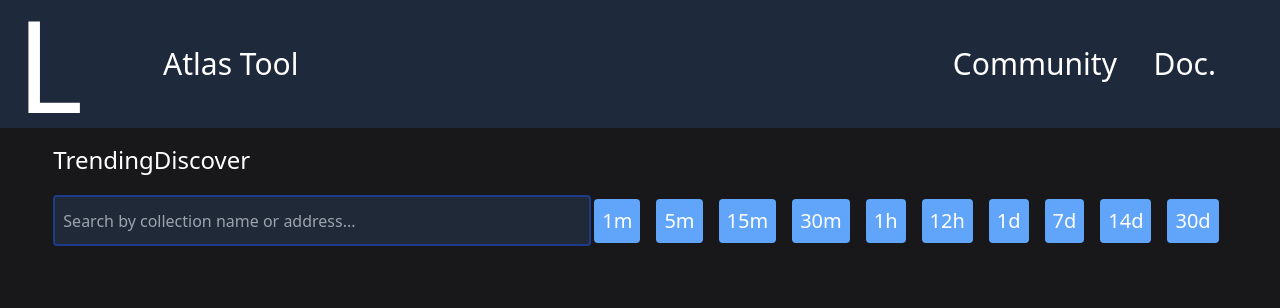
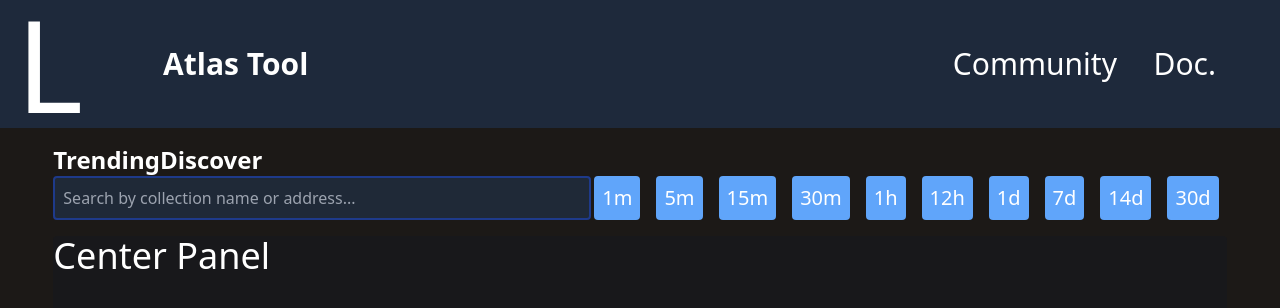
Before and after one commit to b00000001/atlas-tool, a Next.js app: page / in a window 1280 px wide. Shown: the top 308 px of the page. Built offline with nearby package versions, Linux system fonts and the light colour scheme.

Commit message:
Added center panel section

```diff
--- a/components/Header.tsx
+++ b/components/Header.tsx
@@ -3,12 +3,12 @@ function Header() {
     <header className="flex bg-slate-800">
       <div className="text-9xl px-4">L</div>
       <div className="flex items-center w-full justify-between px-16">
-        <div className="text-3xl">
+        <div className="text-3xl font-bold">
           <p>Atlas Tool</p>
         </div>
         <div className='flex text-3xl w-1/4 justify-between'>
-          <p>Community</p>
-          <p>Doc.</p>
+          <p className='hover:text-sky-700'>Community</p>
+          <p className='hover:text-sky-700'>Doc.</p>
         </div>
       </div>
     </header>
--- /dev/null
+++ b/components/Panel.tsx
@@ -0,0 +1,7 @@
+function Panel() {
+    return (
+        <div className='bg-zinc-900 h-full rounded text-4xl'>Center Panel</div>
+    )
+};
+
+export default Panel;
--- a/components/Search.tsx
+++ b/components/Search.tsx
@@ -2,11 +2,11 @@ function Search() {
   return (
     <section className="flex h-1/5 py-4">
       <div className="flex flex-col justify-between w-full h-full">
-        <div className="flex text-2xl w-1/6 justify-between">
+        <div className="flex text-2xl w-1/6 justify-between font-bold">
           <p>Trending</p>
           <p>Discover</p>
         </div>
-        <div className="flex justify-between h-1/2 items-center">
+        <div className="flex justify-between h-auto items-center">
           <div className="w-4/6 h-full flex items-center">
             <input
               className="h-full w-11/12 border-2 border-blue-900 bg-gray-800 rounded px-2"
@@ -17,52 +17,52 @@ function Search() {
           <div className="w-1/2 text-xl">
             <ul className="flex justify-end">
               <li className="px-2">
-                <button className="bg-blue-400 rounded flex justify-center">
+                <button className="bg-blue-400 rounded flex justify-center hover:bg-sky-700">
                   <p className="px-2 py-2">1m</p>
                 </button>
               </li>
               <li className='px-2'>
-                <button className="bg-blue-400 rounded flex justify-center">
+                <button className="bg-blue-400 rounded flex justify-center hover:bg-sky-700">
                   <p className="px-2 py-2">5m</p>
                 </button>
               </li>
               <li className='px-2'>
-                <button className="bg-blue-400 rounded flex justify-center">
+                <button className="bg-blue-400 rounded flex justify-center hover:bg-sky-700">
                   <p className="px-2 py-2">15m</p>
                 </button>
               </li>
               <li className='px-2'>
-                <button className="bg-blue-400 rounded flex justify-center">
+                <button className="bg-blue-400 rounded flex justify-center hover:bg-sky-700">
                   <p className="px-2 py-2">30m</p>
                 </button>
               </li>
               <li className='px-2'>
-                <button className="bg-blue-400 rounded flex justify-center">
+                <button className="bg-blue-400 rounded flex justify-center hover:bg-sky-700">
                   <p className="px-2 py-2">1h</p>
                 </button>
               </li>
               <li className='px-2'>
-                <button className="bg-blue-400 rounded flex justify-center">
+                <button className="bg-blue-400 rounded flex justify-center hover:bg-sky-700">
                   <p className="px-2 py-2">12h</p>
                 </button>
               </li>
               <li className='px-2'>
-                <button className="bg-blue-400 rounded flex justify-center">
+                <button className="bg-blue-400 rounded flex justify-center hover:bg-sky-700">
                   <p className="px-2 py-2">1d</p>
                 </button>
               </li>
               <li className='px-2'>
-                <button className="bg-blue-400 rounded flex justify-center">
+                <button className="bg-blue-400 rounded flex justify-center hover:bg-sky-700">
                   <p className="px-2 py-2">7d</p>
                 </button>
               </li>
               <li className='px-2'>
-                <button className="bg-blue-400 rounded flex justify-center">
+                <button className="bg-blue-400 rounded flex justify-center hover:bg-sky-700">
                   <p className="px-2 py-2">14d</p>
                 </button>
               </li>
               <li className='px-2'>
-                <button className="bg-blue-400 rounded flex justify-center">
+                <button className="bg-blue-400 rounded flex justify-center hover:bg-sky-700">
                   <p className="px-2 py-2">30d</p>
                 </button>
               </li>
--- a/pages/index.tsx
+++ b/pages/index.tsx
@@ -3,16 +3,23 @@ import Image from 'next/image';
 import styles from '../styles/Home.module.css';
 import Header from '../components/Header';
 import Search from '../components/Search';
+import Panel from '../components/Panel';
 
 export default function Home() {
   return (
-    <div className="bg-zinc-900 text-white flex flex-col h-screen">
+    <div className="bg-stone-900 text-white flex flex-col h-screen">
       <div id="header-row" className="h-auto">
         <Header />
       </div>
       <div id="body-pane" className="h-full flex justify-center">
-        <div id="inner-body-pane" className="h-full w-11/12 flex justify-center">
-          <div className='w-full'><Search /></div>
+        <div
+          id="inner-body-pane"
+          className="h-full w-11/12 flex flex-col"
+        >
+          <div className="w-full">
+            <Search />
+          </div>
+          <div className='h-full'><Panel /></div>
         </div>
       </div>
     </div>
```
